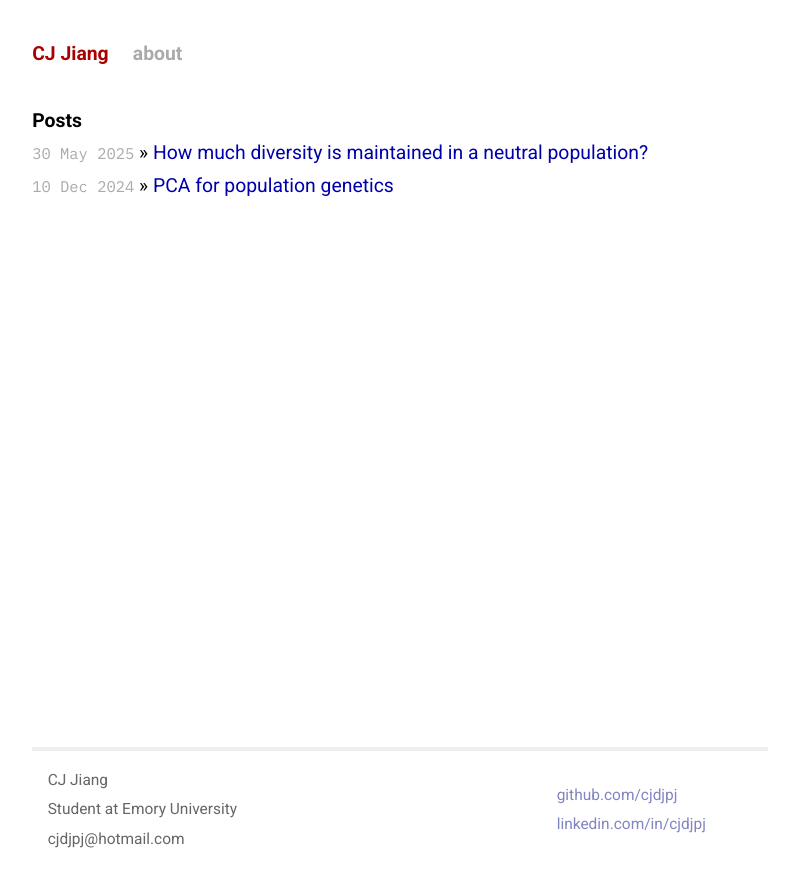
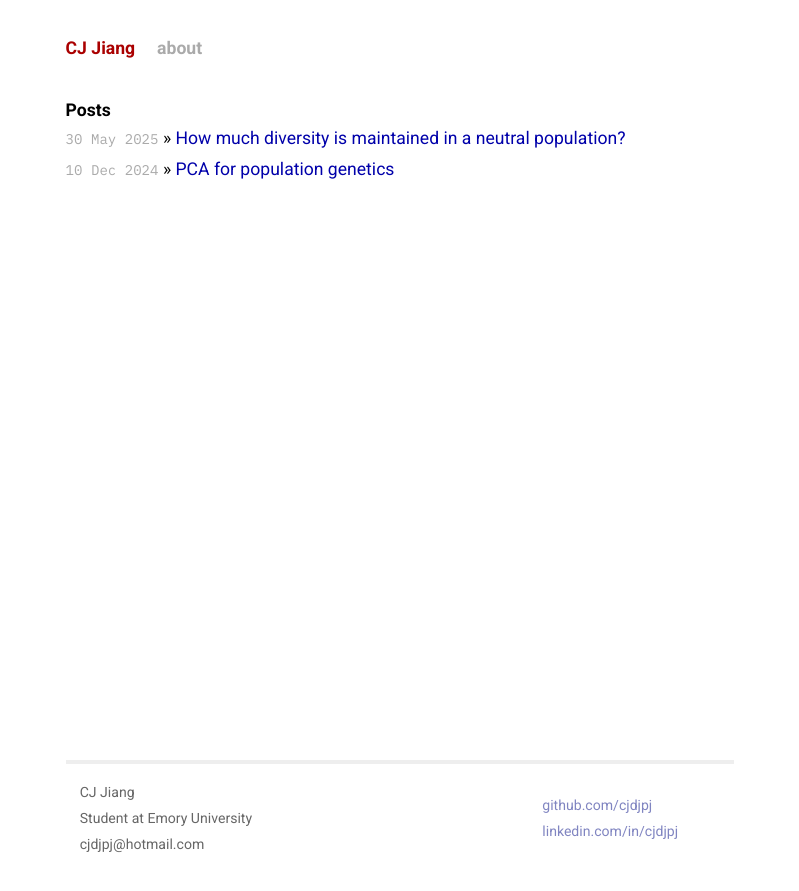
Before and after one commit to cjdjpj/cjdjpj.github.io, a Jekyll site: the page built from index.html, in a window 1280 px wide. Shown: the top 891 px of the page, without its empty margins (240-1039 px from the left). Built offline with Jekyll 4.4.1, drawn with Linux system fonts in a browser that asks for light colours.

Commit message:
mobile responsiveness

```diff
--- a/css/screen.css
+++ b/css/screen.css
@@ -69,7 +69,7 @@
     justify-content: center;
     max-width: 40em;
     margin: 0 auto;
-    font-size: 1.1em;
+    font-size: 1em;
     line-height: 1.5em;
     text-align: justify;
     width: 100%;
@@ -171,3 +171,18 @@
 #post h6 {
     font-size: 1em;
 }
+
+/*****************************************************************************/
+/* Mobile Responsiveness */
+/*****************************************************************************/
+@media screen and (max-width: 768px) {
+    html {
+        font-size: 1em; /* Reduce from 1.1em */
+    }
+
+    .site {
+        padding-left: 0.8em;
+        padding-right: 0.8em;
+        line-height: 1.4em; /* Slightly tighter line spacing */
+    }
+}
```
